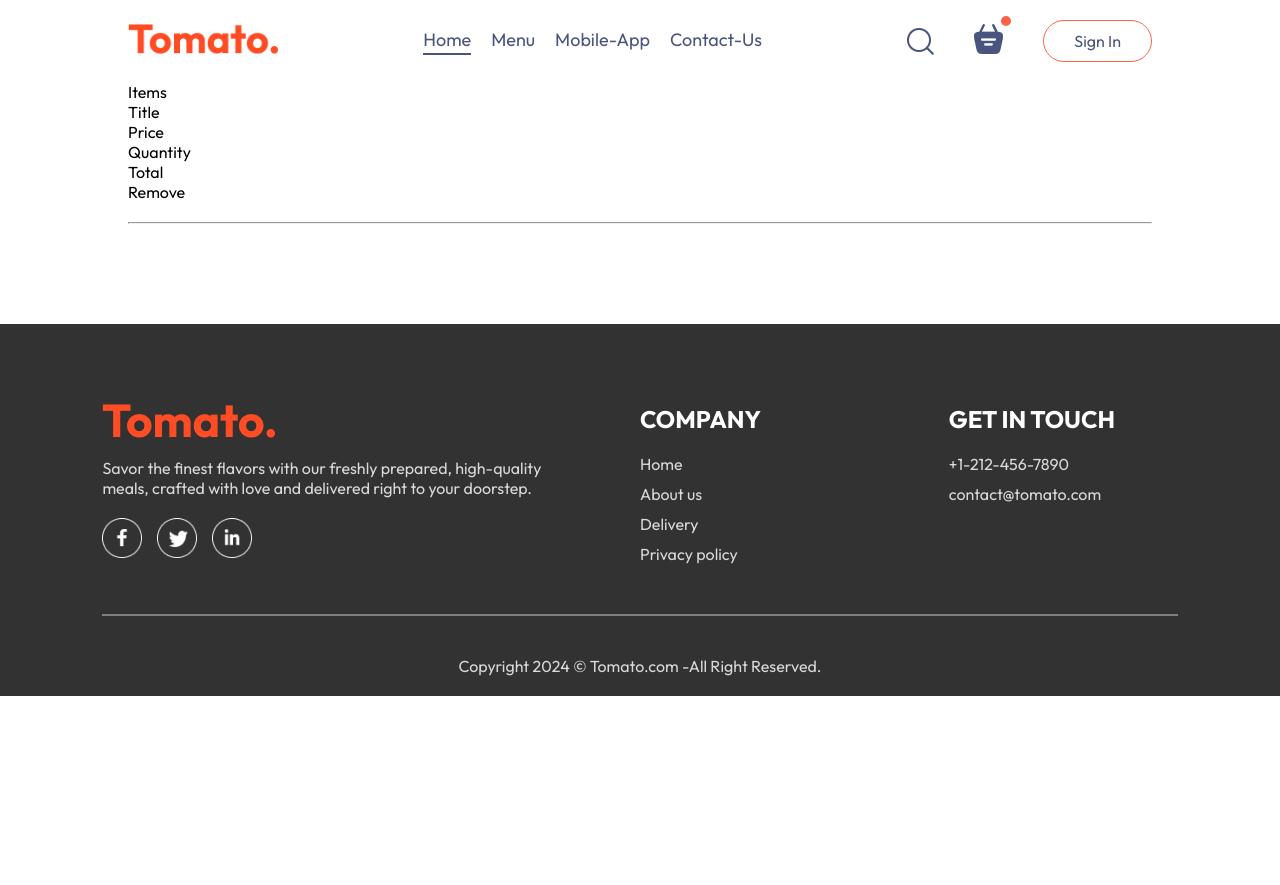
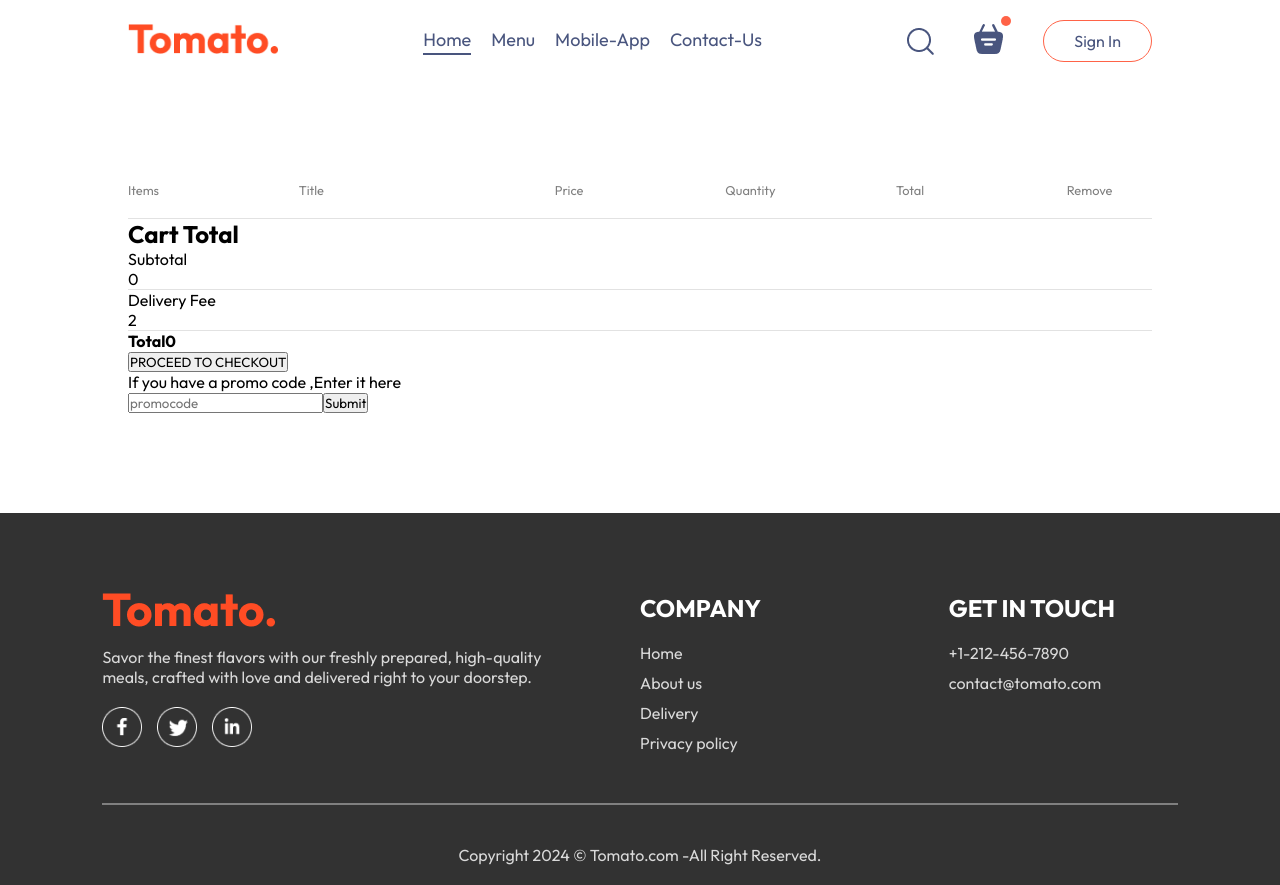
Before and after one commit to sohailmomin712/Food-Web, a React (Vite) app in the folder Food-Website/: page /cart in a window 1280 px wide. Before the commit the page ends 800 px from the top, so only its background shows below. Built offline with nearby package versions, Linux system fonts and the light colour scheme.

Commit message:
quantity section in add to cart

```diff
--- a/Food-Website/src/pages/Cart/Cart.css
+++ b/Food-Website/src/pages/Cart/Cart.css
@@ -0,0 +1,30 @@
+.cart {
+    margin-top: 100px;
+}
+
+.cart-items-title {
+    display: grid;
+    grid-template-columns: 1fr 1.5fr 1fr 1fr 1fr 0.5fr;
+    align-items: center;
+    color: grey;
+    font-size: max(1vw, 12px);
+}
+
+.cart-items-item {
+    margin: 10px 0px;
+    color: black;
+}
+
+.cart-items-item img {
+    width: 50px;
+}
+
+.cart hr {
+    height: 1px;
+    background-color: #e2e2e2;
+    border: none;
+}
+
+.cart-items-item .cross {
+    cursor: pointer;
+}
--- a/Food-Website/src/pages/Cart/Cart.jsx
+++ b/Food-Website/src/pages/Cart/Cart.jsx
@@ -1,13 +1,13 @@
-import { useContext } from 'react'
-import './Cart.css'
-import { StoreContext } from '../../Context/StoreContext'
+import { useContext } from "react";
+import "./Cart.css";
+import { StoreContext } from "../../Context/StoreContext";
 const Cart = () => {
-  const { cartItems, food_list, removeFromCart } = useContext(StoreContext)
+  const { cartItems, food_list, removeFromCart } = useContext(StoreContext);
 
   return (
-    <div className='cart'>
-      <div className='cart-items'>
-        <div className='cart-items-title'>
+    <div className="cart">
+      <div className="cart-items">
+        <div className="cart-items-title">
           <p>Items</p>
           <p>Title</p>
           <p>Price</p>
@@ -17,10 +17,67 @@
         </div>
         <br></br>
         <hr></hr>
+        {food_list.map((item, index) => {
+          if (cartItems[item._id] > 0) {
+            return (
+              <div key={index}>
+                <div className="cart-items-title cart-items-item">
+                  <img src={item.image} alt="" />
+                  <p>{item.name}</p>
+                  <p>${item.price}</p>
+                  <p>{cartItems[item._id]}</p>
+                  <p>${item.price * cartItems[item._id]}</p>
+                  <p className="cross" onClick={() => removeFromCart(item._id)}>
+                    x
+                  </p>
+                </div>
+                <hr></hr>
+              </div>
+            );
+          }
+        })}
+      </div>
+      <div className="cart-bottom">
+        <div className="cart-total">
+          <h2>Cart Total</h2>
+          <div>
+
+            <div className="cart-total-details">
+              <p>Subtotal</p>
+              <p>{0}</p>
+            </div>
+            <hr></hr>
+
+            <div className="cart-total-details">
+              <p>Delivery Fee</p>
+              <p>{2}</p>
+            </div>
+            <hr></hr>
+
+            <div className="cart-total-details">
+              <b>Total</b>
+              <b>{0}</b>
+            </div>
+
+          </div>
+
+          <button>PROCEED TO CHECKOUT</button>
+
+        </div>
+
+        <div className="cart-promocode">
+          <div>
+            <p>If you have a promo code ,Enter it here</p>
+            <div className="cart-promocode-input">
+              <input type="text" placeholder="promocode"/>
+              <button>Submit</button>
+            </div>
+          </div>
+        </div>
+
       </div>
     </div>
+  );
+};
 
-  )
-}
-
-export default Cart
+export default Cart;
```
